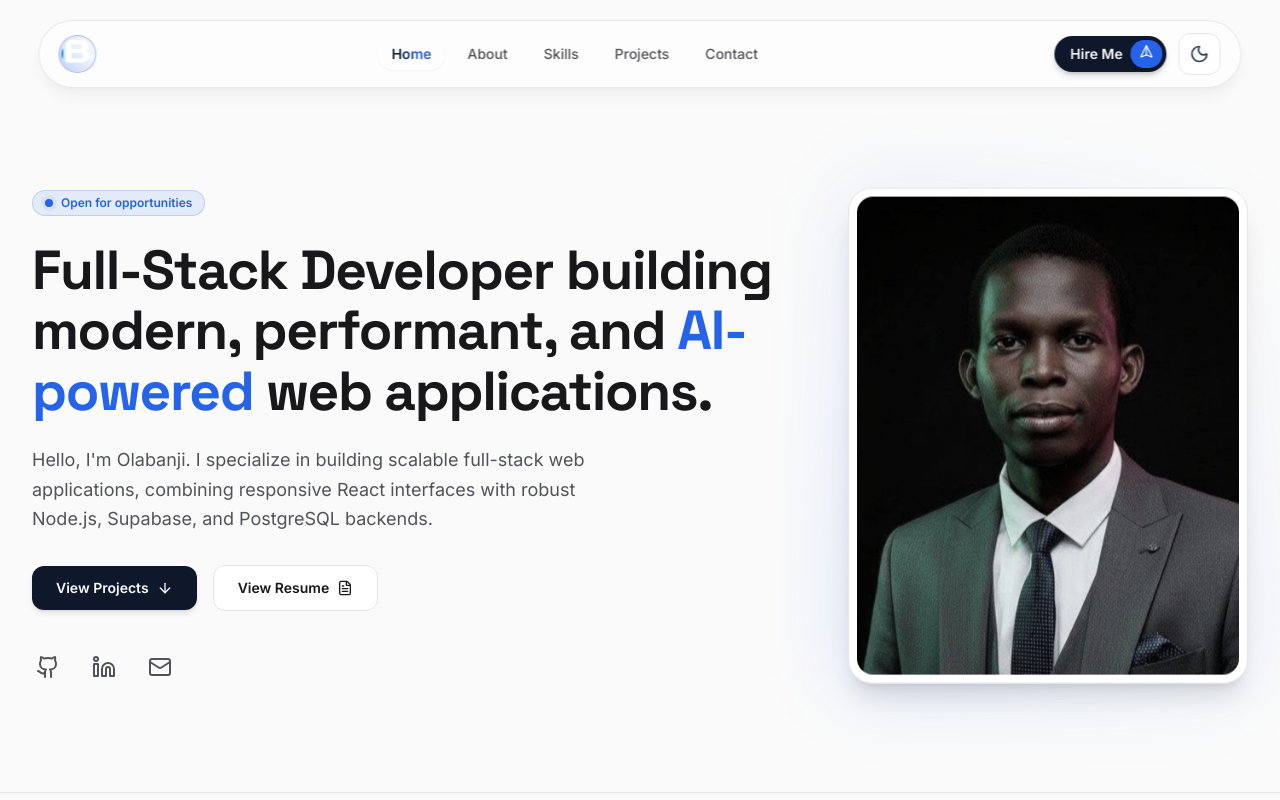
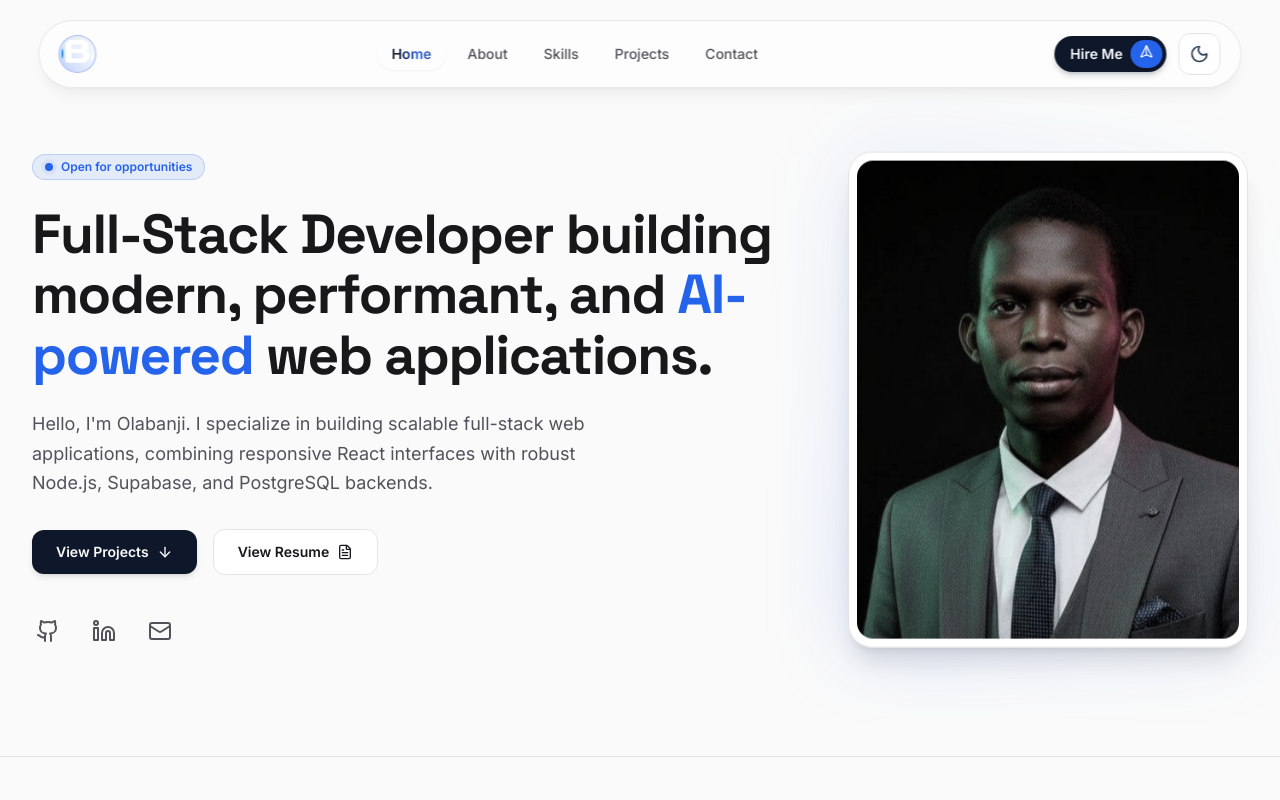
Before and after one commit to idobanj/Olabanji-Idowu, a React (Vite) app: page / in a window 1280 px wide. Shown: the top 800 px of the page. Built offline with nearby package versions, Linux system fonts and the light colour scheme.

Commit message:
adjust the nav

```diff
--- a/src/components/layout/Layout.jsx
+++ b/src/components/layout/Layout.jsx
@@ -7,7 +7,7 @@ export function Layout({ children, theme, toggleTheme }) {
   return (
     <div className="flex min-h-screen flex-col bg-background text-foreground transition-colors duration-200">
       <Navbar theme={theme} toggleTheme={toggleTheme} />
-      <main className="grow pt-24">
+      <main className="grow pt-15">
         {children}
       </main>
       <Footer />
```
